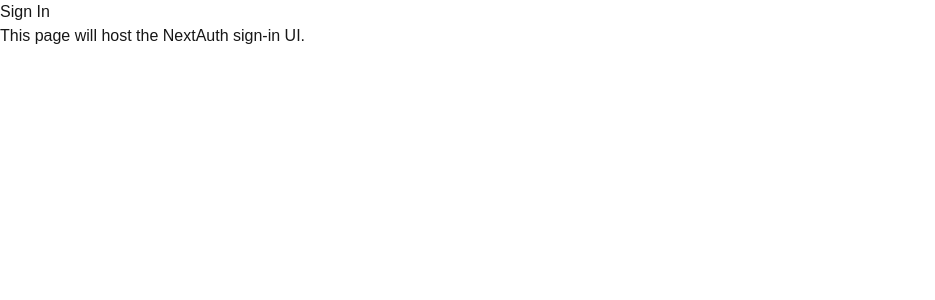
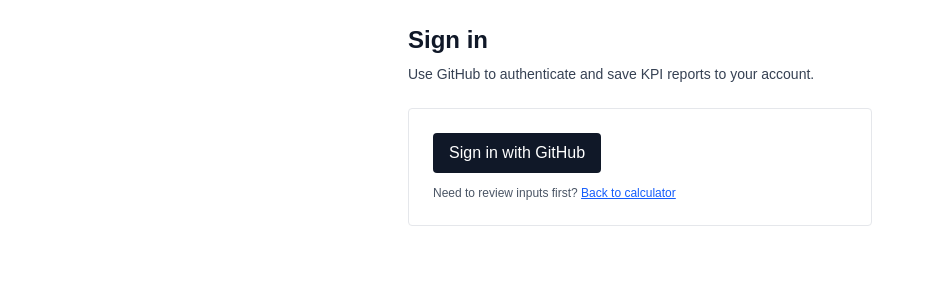
Before and after one commit to Taj-Howe/2025-12-16_KPICalculator, a Next.js app: page /signin in a window 1280 px wide. Shown: the top 300 px of the page, without its empty margins (0-935 px from the left). Built offline with nearby package versions, Linux system fonts and the light colour scheme; no server answers.

Commit message:
working on auth. Next steps are setting up Git AuthO...

```diff
--- a/package.json
+++ b/package.json
@@ -27,6 +27,7 @@
   "devDependencies": {
     "@tailwindcss/postcss": "^4",
     "@types/node": "^20",
+    "@types/pg": "^8.16.0",
     "@types/react": "^19",
     "@types/react-dom": "^19",
     "eslint": "^9",
--- a/src/app/(auth)/signin/page.tsx
+++ b/src/app/(auth)/signin/page.tsx
@@ -1,10 +1,49 @@
-"use client";
+import Link from "next/link";
+import { redirect } from "next/navigation";
+import { getServerSession } from "next-auth";
 
-const SignInPage = () => {
+import { authOptions } from "@/lib/auth";
+import GitHubSignInButton from "@/components/GitHubSignInButton";
+
+type SignInPageProps = {
+  searchParams: Promise<{
+    callbackUrl?: string;
+  }>;
+};
+
+const safeCallback = (value: string | undefined) => {
+  if (value && value.startsWith("/")) {
+    return value;
+  }
+  return "/dashboard";
+};
+
+const SignInPage = async ({ searchParams }: SignInPageProps) => {
+  const session = await getServerSession(authOptions);
+  const sp = await searchParams;
+  const callbackUrl = safeCallback(sp?.callbackUrl);
+
+  if (session) {
+    redirect(callbackUrl);
+  }
+
   return (
-    <main>
-      <h1>Sign In</h1>
-      <p>This page will host the NextAuth sign-in UI.</p>
+    <main className="mx-auto flex min-h-[60vh] max-w-lg flex-col gap-6 p-6 text-gray-900 dark:text-gray-100">
+      <div className="space-y-2">
+        <h1 className="text-2xl font-semibold">Sign in</h1>
+        <p className="text-sm text-gray-700 dark:text-gray-300">
+          Use GitHub to authenticate and save KPI reports to your account.
+        </p>
+      </div>
+      <div className="rounded border border-gray-200 bg-white p-6 dark:border-gray-700 dark:bg-gray-900">
+        <GitHubSignInButton callbackUrl={callbackUrl} />
+        <p className="mt-3 text-xs text-gray-600 dark:text-gray-300">
+          Need to review inputs first?{" "}
+          <Link href="/" className="text-blue-600 underline">
+            Back to calculator
+          </Link>
+        </p>
+      </div>
     </main>
   );
 };
--- /dev/null
+++ b/src/components/GitHubSignInButton.tsx
@@ -0,0 +1,17 @@
+"use client";
+
+import { signIn } from "next-auth/react";
+
+const GitHubSignInButton = ({ callbackUrl }: { callbackUrl: string }) => {
+  return (
+    <button
+      type="button"
+      onClick={() => signIn("github", { callbackUrl })}
+      className="rounded bg-gray-900 px-4 py-2 text-white hover:bg-gray-800 dark:bg-gray-100 dark:text-gray-900 dark:hover:bg-gray-200"
+    >
+      Sign in with GitHub
+    </button>
+  );
+};
+
+export default GitHubSignInButton;
--- a/src/lib/auth.ts
+++ b/src/lib/auth.ts
@@ -4,6 +4,9 @@
 
 export const authOptions: NextAuthOptions = {
   secret: env.NEXTAUTH_SECRET,
+  pages: {
+    signIn: "/signin",
+  },
   providers: [
     GitHubProvider({
       clientId: env.GITHUB_ID,
```
Also changed, not shown: 2 other files (tests, documents, lock files or other folders).
